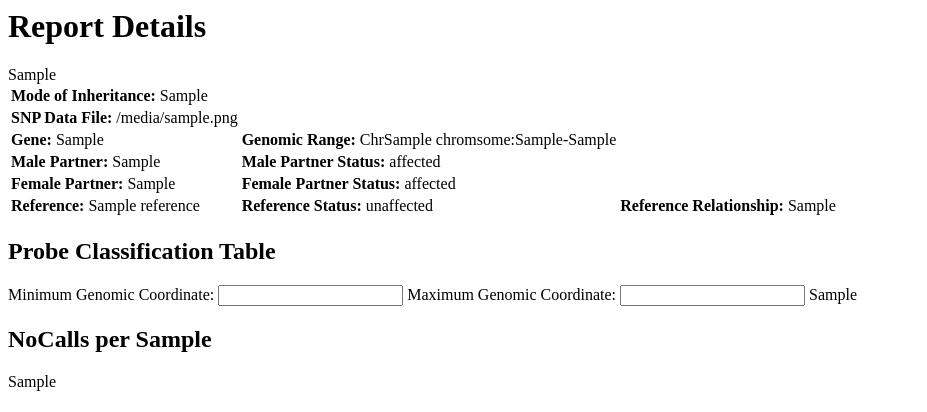
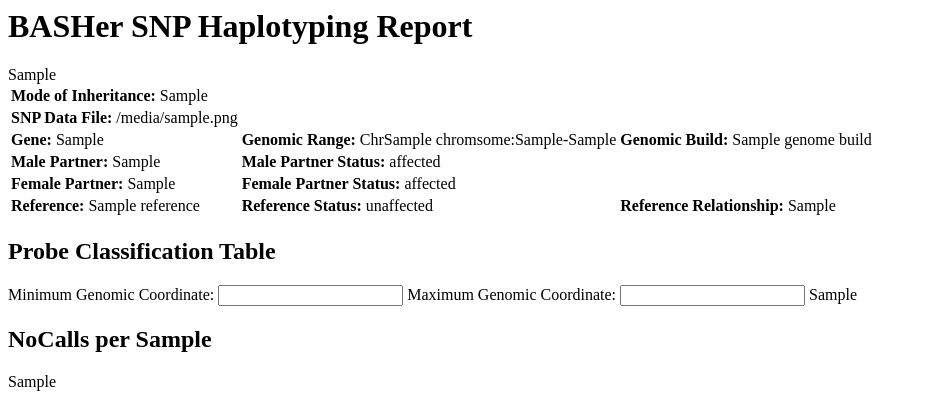
Before and after one commit to moka-guys/SNP_haplotyper, a Python web app: template snp_haplotyper/templates/report_template.html in a window 1280 px wide. Shown: the top 412 px of the page, without its empty margins (0-927 px from the left). Run offline with Jinja, Linux system fonts and the light colour scheme; the template is opened without the code that fills it: most values are stand-ins (such as "Sample title", 1, 10 or a date in 2020); some libraries are stand-ins or nearby versions.

Commit message:
Added build to report

```diff
--- a/snp_haplotyper/templates/report_template.html
+++ b/snp_haplotyper/templates/report_template.html
@@ -11,7 +11,7 @@
 </head>
 
 <body>
-    <h1>Report Details</h1>
+    <h1>BASHer SNP Haplotyping Report</h1>
     {{ header_html }}
     <table>
         <tr>
@@ -23,6 +23,7 @@
         <tr>
             <td><b>Gene:</b> {{gene_symbol}} </td>
             <td> <b>Genomic Range:</b> Chr{{chromsome}}:{{gene_start}}-{{gene_end}} </td>
+            <td> <b>Genomic Build:</b> {{genome_build}} </td>
         </tr>
         <tr>
             <td> <b>Male Partner:</b> {{male_partner}} </td>
```
